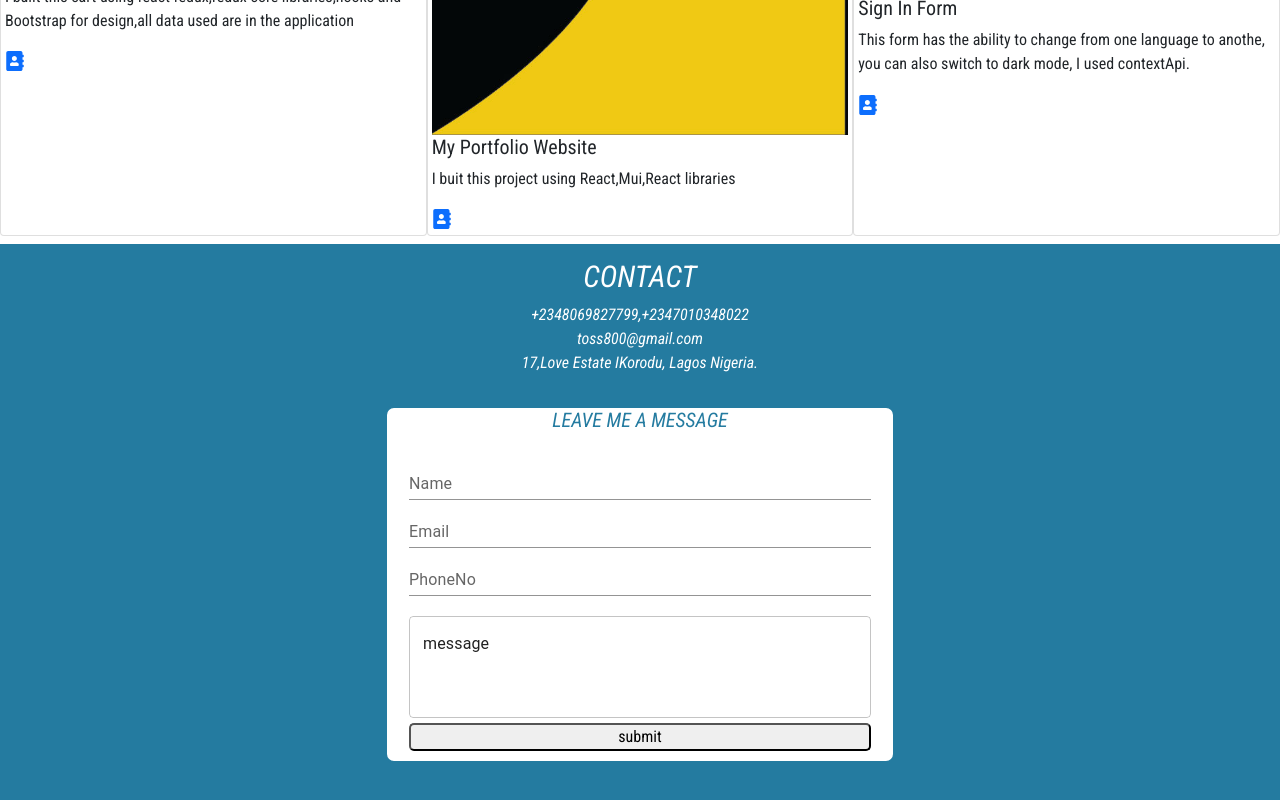
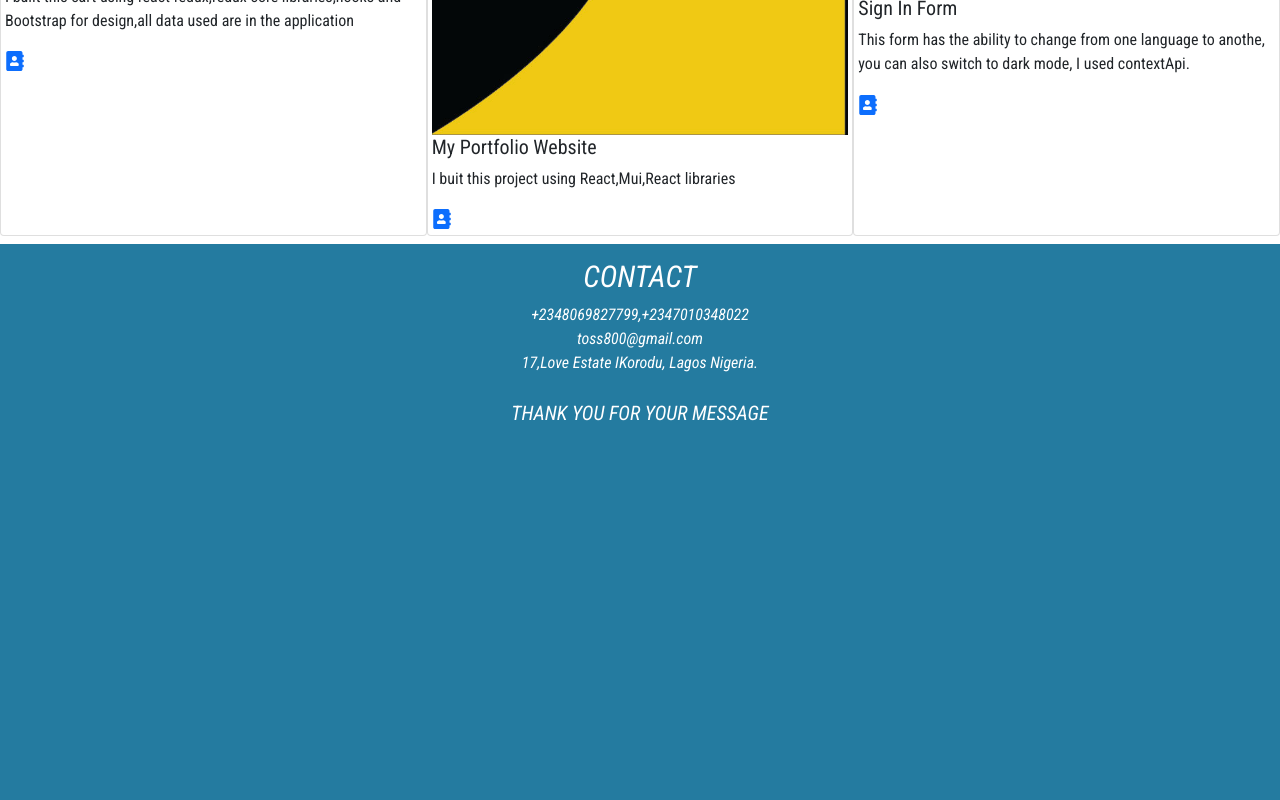
Before and after one commit to Tosin-Mayowa/my-portfolio, a React (Create React App) app: page / in a window 1280 px wide. Shown: the part 1656-2456 px from the top of the page. Built offline with nearby package versions, Linux system fonts and the light colour scheme.

Commit message:
Fix contact

```diff
--- a/src/Component/Contact/Contact.js
+++ b/src/Component/Contact/Contact.js
@@ -41,7 +41,7 @@ useEffect(()=>{
     <h2 className='Form-title'>contact</h2>
     <p style={{ color:'white',textAlign:'center', fontStyle:'italic' }}>+2348069827799,+2347010348022 <br/> toss800@gmail.com <br/>17,Love Estate IKorodu, Lagos Nigeria.</p>
 
-  { isSubmit?
+  { !isSubmit?
    <div className="container"  style={{ width:'40%'}}>
      <h3 className='Form-titletwo'>Leave me a message</h3>
   <form className='form' onSubmit={handleSubmit} style={{ color:'5px' }}>
```
